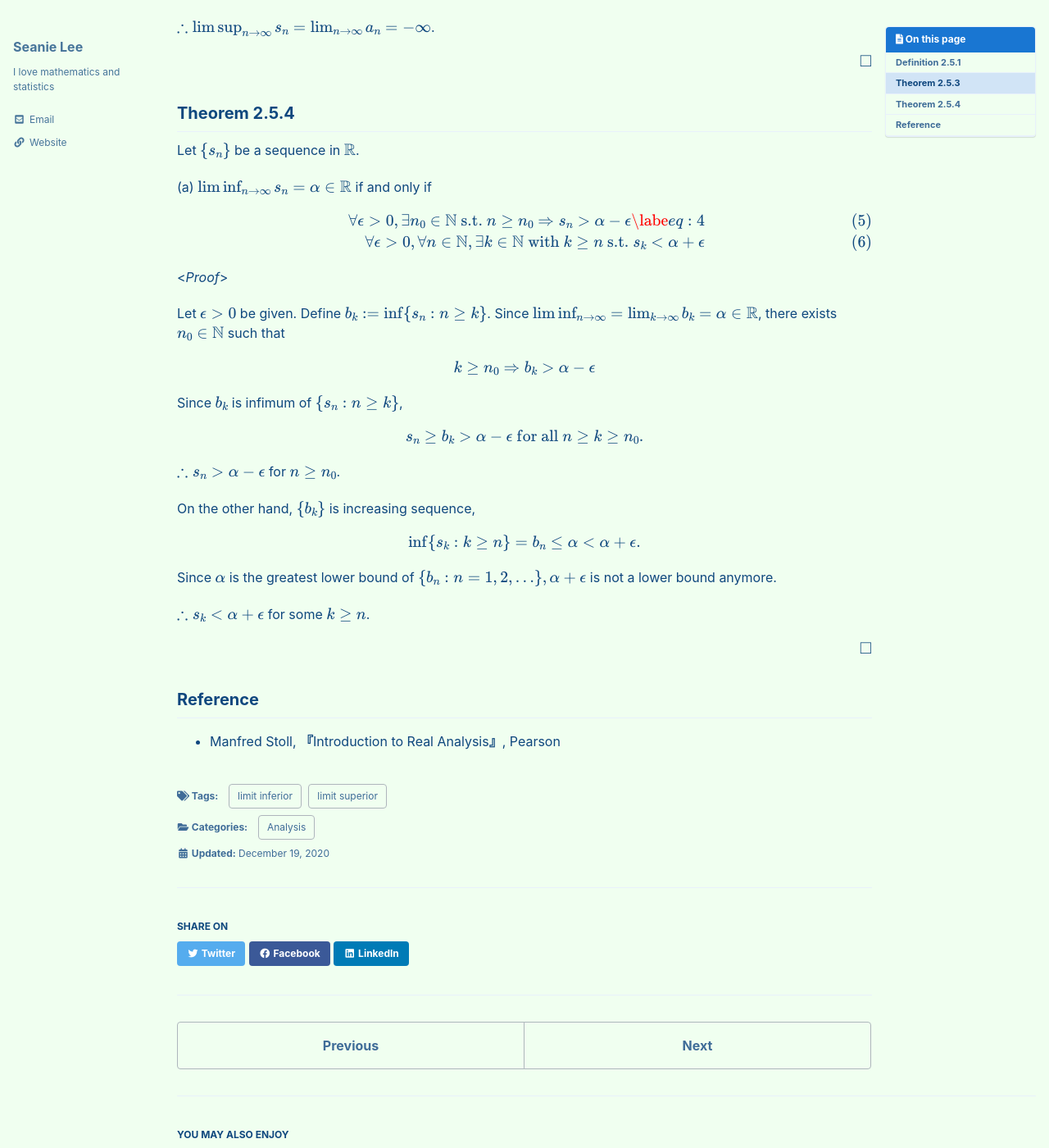
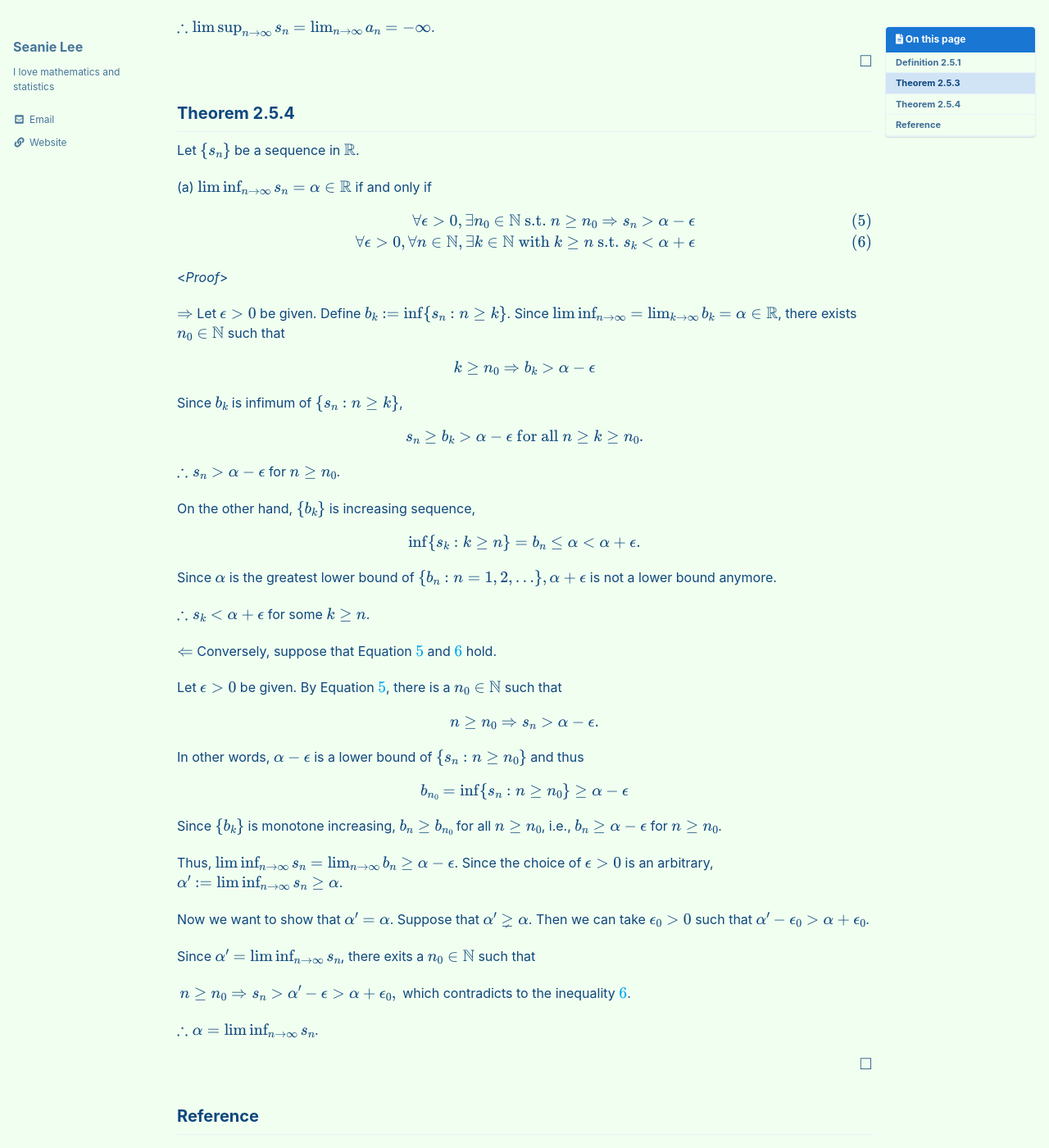
Before and after one commit to seanie12/blog, a Jekyll site: the page built from _posts/2020-12-19-limsup-liminf.md, in a window 1280 px wide and 1400 px high, scrolled down 2494 px. Shown: the whole window at 82% size. Built offline with Jekyll 4.4.1, drawn with Linux system fonts in a browser that asks for light colours; cached includes are drawn as plain includes; formulas are drawn with MathJax 3.

Commit message:
Update 2020-12-19-limsup-liminf.md

```diff
--- a/_posts/2020-12-19-limsup-liminf.md
+++ b/_posts/2020-12-19-limsup-liminf.md
@@ -191,14 +191,14 @@ Let $\\{s_n\\}$ be a sequence in $\mathbb{R}$.
 
 $$
 \begin{align}
-\forall\epsilon >0, \exists n_0\in\mathbb{N} \text{ s.t. } n\geq n_0\Rightarrow s_n>\alpha-\epsilon \labe{eq:4} \\
+\forall\epsilon >0, \exists n_0\in\mathbb{N} \text{ s.t. } n\geq n_0\Rightarrow s_n>\alpha-\epsilon \label{eq:4} \\
 \forall\epsilon>0, \forall n\in\mathbb{N}, \exists k\in\mathbb{N} \text{ with } k\geq n \text{ s.t. } s_k < \alpha + \epsilon \label{eq:5}
 \end{align}
 $$
 
 <*Proof*>
 
-Let $\epsilon >0$ be given. Define $b_k :=\inf\\{s_n: n\geq k \\}$. Since $\liminf_{n\to\infty}=\lim_{k\to\infty}b_k=\alpha \in\mathbb{R}$, there exists $n_0\in\mathbb{N}$ such that
+$\Rightarrow$ Let $\epsilon >0$ be given. Define $b_k :=\inf\\{s_n: n\geq k \\}$. Since $\liminf_{n\to\infty}=\lim_{k\to\infty}b_k=\alpha \in\mathbb{R}$, there exists $n_0\in\mathbb{N}$ such that
 
 $$
 \begin{align*}
@@ -228,7 +228,45 @@ Since $\alpha$ is the greatest lower bound of $\\{b_n: n=1,2,\ldots \\}, \alpha+
 
 $\therefore s_k < \alpha +\epsilon$ for some $k\geq n$.
 
+$\Leftarrow$ Conversely, suppose that Equation $\ref{eq:4}$ and $\ref{eq:5}$ hold.
+
+Let $\epsilon >0$ be given. By Equation $\ref{eq:4}$, there is a $n_0\in\mathbb{N}$ such that
+
+
+
+$$
+\begin{align*}
+n\geq n_0 \Rightarrow s_n > \alpha-\epsilon.
+\end{align*}
+$$
+
+In other words, $\alpha-\epsilon$ is a lower bound of $\\{s_n: n\geq n_0\\}$ and thus
+
+$$
+\begin{align*}
+b_{n_0}=\inf\{s_n: n\geq n_0\}\geq \alpha-\epsilon
+\end{align*}
+$$
+
+Since $\\{b_k\\}$ is monotone increasing,  $b_n\geq b_{n_0}$ for all $n\geq n_0$, i.e., $b_n \geq \alpha -\epsilon$ for $n\geq n_0$.
+
+Thus, $\liminf_{n\to\infty}s_n = \lim_{n\to\infty}b_n \geq \alpha-\epsilon$. Since the choice of $\epsilon >0$ is an arbitrary, $\alpha^\prime :=\liminf_{n\to\infty}s_n \geq \alpha$.
+
+Now we want to show that $\alpha^\prime = \alpha$. Suppose that $\alpha^\prime \gneq\alpha$. Then we can take $\epsilon_0>0$ such that $\alpha^\prime -\epsilon_0 > \alpha +\epsilon_0$.
+
+Since $\alpha^\prime = \liminf_{n\to\infty}s_n$, there exits a $n_0\in\mathbb{N}$ such that
+
+$$
+\begin{align*}
+n\geq n_0 \Rightarrow s_n > \alpha^\prime-\epsilon > \alpha+\epsilon_0,
+\end{align*}
+$$
+which contradicts to the inequality $\ref{eq:5}$.
+
+$\therefore \alpha=\liminf_{n\to\infty}s_n$.
+
 $$\tag*{$\square$}$$
+
 
 
 
```
